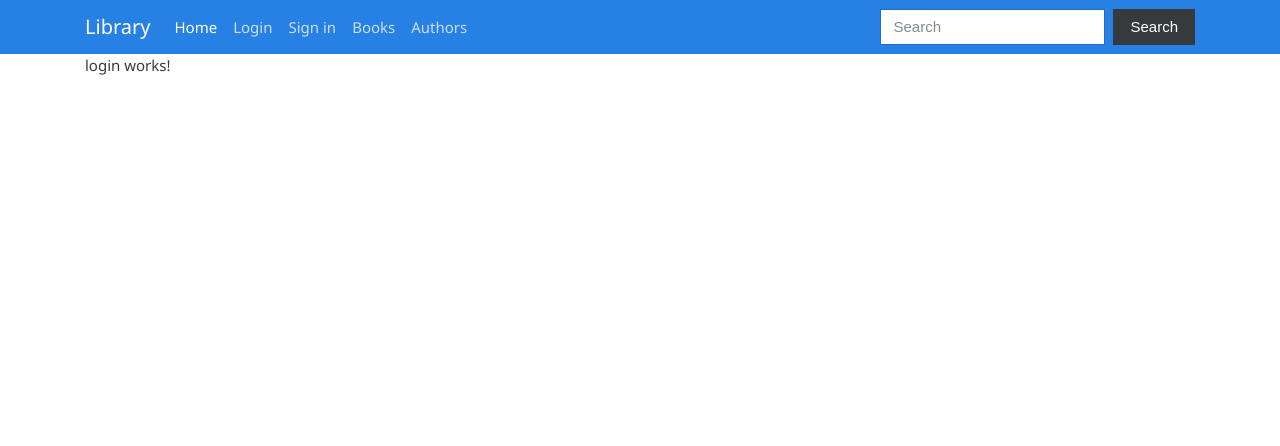
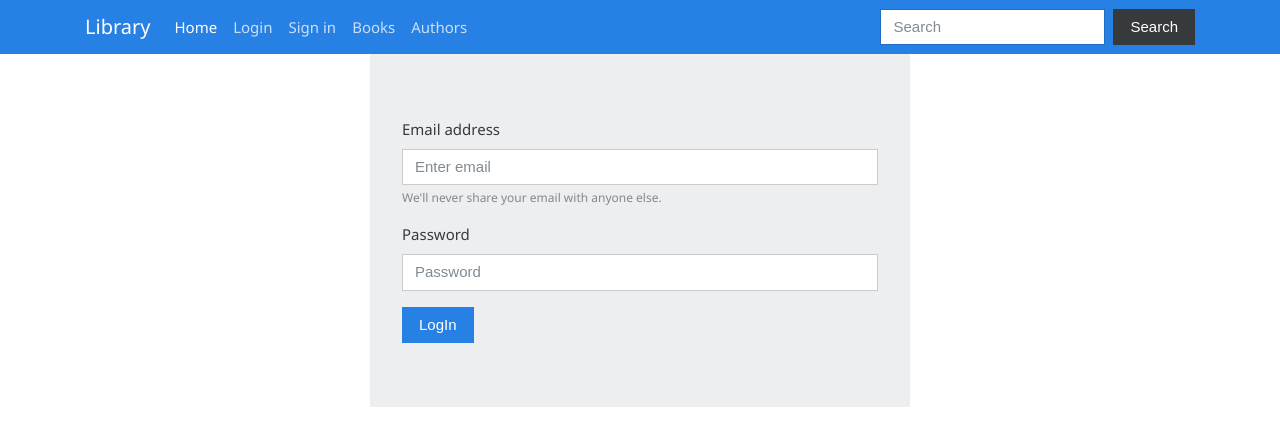
Before and after one commit to DanielFryyEPN/FinalJSProject, an Angular app in the folder FrontEnd/: page /login in a window 1280 px wide. Shown: the top 446 px of the page. Built offline with nearby package versions, Linux system fonts and the light colour scheme.

Commit message:
mas cambios

```diff
--- a/FrontEnd/src/app/app.module.ts
+++ b/FrontEnd/src/app/app.module.ts
@@ -13,6 +13,7 @@ import { BookService } from './services/book.service';
 import { HttpModule } from '@angular/http';
 import { BooksComponent } from './components/books/books.component';
 import { AuthorsComponent } from './components/authors/authors.component';
+import { ConfirmationComponent } from './components/confirmation/confirmation.component';
 
 @NgModule({
   declarations: [
@@ -22,7 +23,8 @@ import { AuthorsComponent } from './components/authors/authors.component';
     LoginComponent,
     SignInComponent,
     BooksComponent,
-    AuthorsComponent
+    AuthorsComponent,
+    ConfirmationComponent
   ],
   imports: [
     BrowserModule,
--- /dev/null
+++ b/FrontEnd/src/app/components/confirmation/confirmation.component.html
@@ -0,0 +1,3 @@
+<h1>Welcome to our book app</h1>
+<br>
+<a routerLink="/login"><h2>Please Log in</h2></a>
--- /dev/null
+++ b/FrontEnd/src/app/components/confirmation/confirmation.component.ts
@@ -0,0 +1,15 @@
+import { Component, OnInit } from '@angular/core';
+
+@Component({
+  selector: 'app-confirmation',
+  templateUrl: './confirmation.component.html',
+  styleUrls: ['./confirmation.component.css']
+})
+export class ConfirmationComponent implements OnInit {
+
+  constructor() { }
+
+  ngOnInit() {
+  }
+
+}
--- a/FrontEnd/src/app/components/home/home.component.html
+++ b/FrontEnd/src/app/components/home/home.component.html
@@ -4,17 +4,10 @@
   <p><b>ISBN: </b>{{book.isbn}}</p>
   <p><b>Title: </b>{{book.title}}</p>
   <p><b>Author: </b>{{book.author.penName}}</p>
-  <p><b>Genres: </b></p>
-  <div *ngFor="let genre of book.genres">
-    <p>{{genre.name}}</p>
-  </div>
-  <!--<p><b>Genres: </b>{{book.genres[0].name}}</p>-->
+  <p><b>Genres: </b>
+    <span *ngFor="let genre of book.genres">
+      {{genre.name}}<span *ngIf="book.genres.length > 1">,</span>
+    </span>
+  </p>
   <p><b>Publication date: </b>{{book.publicationDate}}</p>
 </div>
-
-<p><b>#Book: </b>ultimo</p>
-<p><b>ISBN: </b>{{books[7].isbn}}</p>
-<p><b>Title: </b>{{books[7].title}}</p>
-<p><b>Author: </b>{{books[7].author.penName}}</p>
-<p><b>Genres: </b>{{books[7].genres[0].name}}, {{books[7].genres[1].name}}</p>
-<p><b>Publication date: </b>{{books[7].publicationDate}}</p>
--- a/FrontEnd/src/app/components/login/login.component.html
+++ b/FrontEnd/src/app/components/login/login.component.html
@@ -1,3 +1,20 @@
-<p>
-  login works!
-</p>
+<div class="row">
+  <div class="col-md-3"></div>
+  <div class="col-md-6">
+    <div class="jumbotron">
+      <form (submit)="logIn(email.value, password.value)">
+        <div class="form-group">
+          <label for="exampleInputEmail1">Email address</label>
+          <input type="email" class="form-control" id="exampleInputEmail1" aria-describedby="emailHelp" placeholder="Enter email" #email>
+          <small id="emailHelp" class="form-text text-muted">We'll never share your email with anyone else.</small>
+        </div>
+        <div class="form-group">
+          <label for="exampleInputPassword1">Password</label>
+          <input type="password" class="form-control" id="exampleInputPassword1" placeholder="Password" #password>
+        </div>
+        <button class="btn btn-primary">LogIn</button>
+      </form>
+    </div>
+  </div>
+  <div class="col-md-3"></div>
+</div>
--- a/FrontEnd/src/app/components/login/login.component.ts
+++ b/FrontEnd/src/app/components/login/login.component.ts
@@ -12,4 +12,8 @@ export class LoginComponent implements OnInit {
   ngOnInit() {
   }
 
+  logIn(email: string, password: string) {
+    console.log('email', email, 'pass', password);
+    return false;
+  }
 }
--- a/FrontEnd/src/app/components/sign-in/sign-in.component.ts
+++ b/FrontEnd/src/app/components/sign-in/sign-in.component.ts
@@ -1,6 +1,7 @@
 import { Component, OnInit } from '@angular/core';
 import { UserClass } from '../../classes/UserClass';
 import { UserService } from '../../services/user.service';
+import { Router } from '@angular/router';
 
 @Component({
   selector: 'app-sign-in',
@@ -9,7 +10,7 @@ import { UserService } from '../../services/user.service';
 })
 export class SignInComponent implements OnInit {
   users: UserClass[];
-  constructor(private _userService: UserService) { }
+  constructor(private _userService: UserService, private _router: Router) { }
 
   ngOnInit() {
     this._userService.getUsers()
@@ -30,7 +31,9 @@ export class SignInComponent implements OnInit {
     this._userService.create(newUser)
       .subscribe(
         (createdUser: UserClass) => {
+          console.log('Created user');
           this.users.push(createdUser);
+          this._router.navigateByUrl('confirmation');
         },
         (error) => {
           console.log('Error en el sign in: ', error);
--- a/FrontEnd/src/app/routes.ts
+++ b/FrontEnd/src/app/routes.ts
@@ -5,14 +5,16 @@ import { HomeComponent } from './components/home/home.component';
 import { LoginComponent } from './components/login/login.component';
 import { SignInComponent } from './components/sign-in/sign-in.component';
 import { BooksComponent } from './components/books/books.component';
-import {AuthorsComponent } from './components/authors/authors.component';
+import { AuthorsComponent } from './components/authors/authors.component';
+import { ConfirmationComponent } from './components/confirmation/confirmation.component';
 
 const appRoutes: Routes = [
   {path: '', component: HomeComponent},
   {path: 'login', component: LoginComponent},
   {path: 'signIn', component: SignInComponent},
   {path: 'books', component: BooksComponent},
-  {path: 'authors', component: AuthorsComponent}
+  {path: 'authors', component: AuthorsComponent},
+  {path: 'confirmation', component: ConfirmationComponent}
 ];
 
 export const RoutesModule: ModuleWithProviders = RouterModule.forRoot(appRoutes);
```
Also changed, not shown: FrontEnd/src/app/components/confirmation/confirmation.component.css (added), 1 other file (tests, documents, lock files or other folders).
